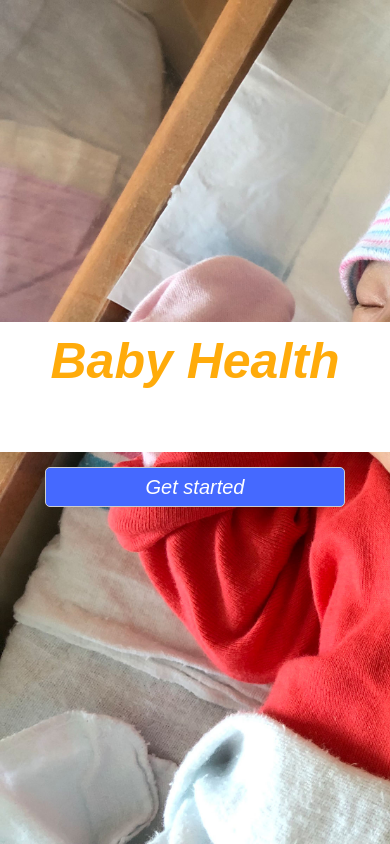
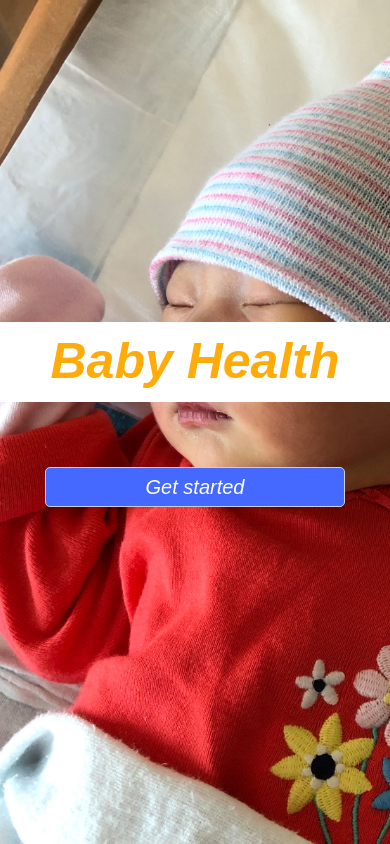
Before and after one commit to makicoding/Baby-Health, a React (Create React App) app in the folder client/: page / in a window 390 px wide. Built offline with nearby package versions, Linux system fonts and the light colour scheme; a web font is replaced by a local one.

Commit message:
Splash image positioning changed

```diff
--- a/client/src/components/BackgroundImage/backgroundImage.css
+++ b/client/src/components/BackgroundImage/backgroundImage.css
@@ -19,8 +19,8 @@
 @media screen and (max-width: 1030px) {
 
     .backgroundImage {
-        width: 100%;
-        height: auto;
+        width: auto;
+        height: 100%;
 
         position: fixed;
         top: 0px;
@@ -36,8 +36,8 @@
 @media screen and (max-width: 980px) {
 
     .backgroundImage {
-        width: 100%;
-        height: auto;
+        width: auto;
+        height: 100%;
 
         position: fixed;
         top: 0px;
@@ -57,6 +57,7 @@
 
         position: fixed;
         top: 0px;
+        left: -190px;
     }
 
 }
--- a/client/src/components/SplashBanner/splashBanner.css
+++ b/client/src/components/SplashBanner/splashBanner.css
@@ -1,6 +1,6 @@
 .splashMiddleBanner {
     width: 100%;
-    height: 130px;
+    height: 80px;
 
     background-color: white;
 
```
